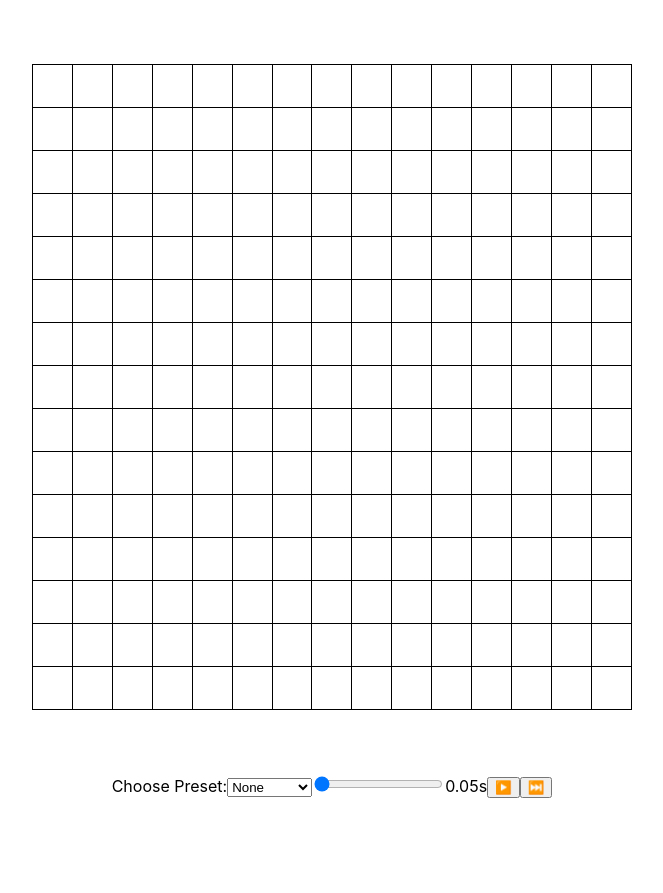
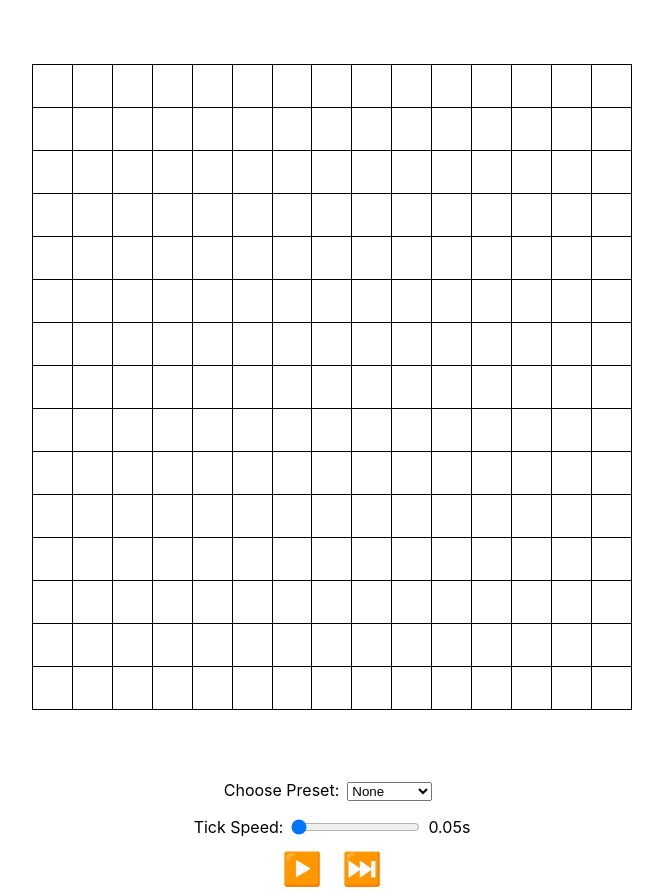
Before and after one commit to dprgarner/game-of-life, a React (Create React App) app: page / in a window 1280 px wide. Shown: the whole page, without its empty margins (308-971 px from the left). Before the commit the page ends 800 px from the top, so only its background shows below. Built offline with nearby package versions, Linux system fonts and the light colour scheme.

Commit message:
Add some basic styles

```diff
--- /dev/null
+++ b/src/components/controls/PlaybackButtons.css
@@ -0,0 +1,12 @@
+.playback-button {
+  background: none;
+  border: none;
+  border-radius: 4px;
+  margin: 4px;
+  cursor: pointer;
+  font-size: 32px;
+}
+
+.playback-button:hover {
+  background: #e8e8e8;
+}
--- a/src/components/controls/PlaybackButtons.js
+++ b/src/components/controls/PlaybackButtons.js
@@ -1,20 +1,26 @@
+import "./PlaybackButtons.css";
+
 const PlaybackButtons = ({ isRunning, onStart, onStop, onStepForward }) => {
   return (
-    <>
+    <div>
       {isRunning ? (
-        <button onClick={onStop} title="Stop">
+        <button onClick={onStop} title="Stop" className="playback-button">
           {"⏸️"}
         </button>
       ) : (
-        <button onClick={onStart} title="Start">
+        <button onClick={onStart} title="Start" className="playback-button">
           {"▶️"}
         </button>
       )}
 
-      <button onClick={onStepForward} title="Step Forward">
+      <button
+        onClick={onStepForward}
+        title="Step Forward"
+        className="playback-button"
+      >
         {"⏭️"}
       </button>
-    </>
+    </div>
   );
 };
 
--- /dev/null
+++ b/src/components/controls/PresetDropdown.css
@@ -0,0 +1,3 @@
+.preset-dropdown-select {
+  margin: 8px;
+}
--- a/src/components/controls/PresetDropdown.js
+++ b/src/components/controls/PresetDropdown.js
@@ -1,8 +1,11 @@
+import "./PresetDropdown.css";
+
 const PresetDropdown = ({ presetOptions, preset, onSetPreset }) => (
-  <>
+  <div className="preset-dropdown">
     <label>
       Choose Preset:
       <select
+        className="preset-dropdown-select"
         value={preset}
         onChange={(e) => {
           onSetPreset(e.target.value);
@@ -15,7 +18,7 @@ const PresetDropdown = ({ presetOptions, preset, onSetPreset }) => (
         ))}
       </select>
     </label>
-  </>
+  </div>
 );
 
 export default PresetDropdown;
--- /dev/null
+++ b/src/components/controls/SpeedSlider.css
@@ -0,0 +1,12 @@
+.speed-slider {
+  display: block;
+  margin: 8px auto;
+
+  display: flex;
+  align-items: center;
+  justify-content: center;
+}
+
+.speed-slider-input {
+  margin: 0 8px;
+}
--- a/src/components/controls/SpeedSlider.js
+++ b/src/components/controls/SpeedSlider.js
@@ -1,6 +1,10 @@
+import "./SpeedSlider.css";
+
 const SpeedSlider = ({ speed, onSetSpeed }) => (
-  <label>
+  <label className="speed-slider">
+    Tick Speed:
     <input
+      className="speed-slider-input"
       type="range"
       min={0.05}
       max={1}
```
